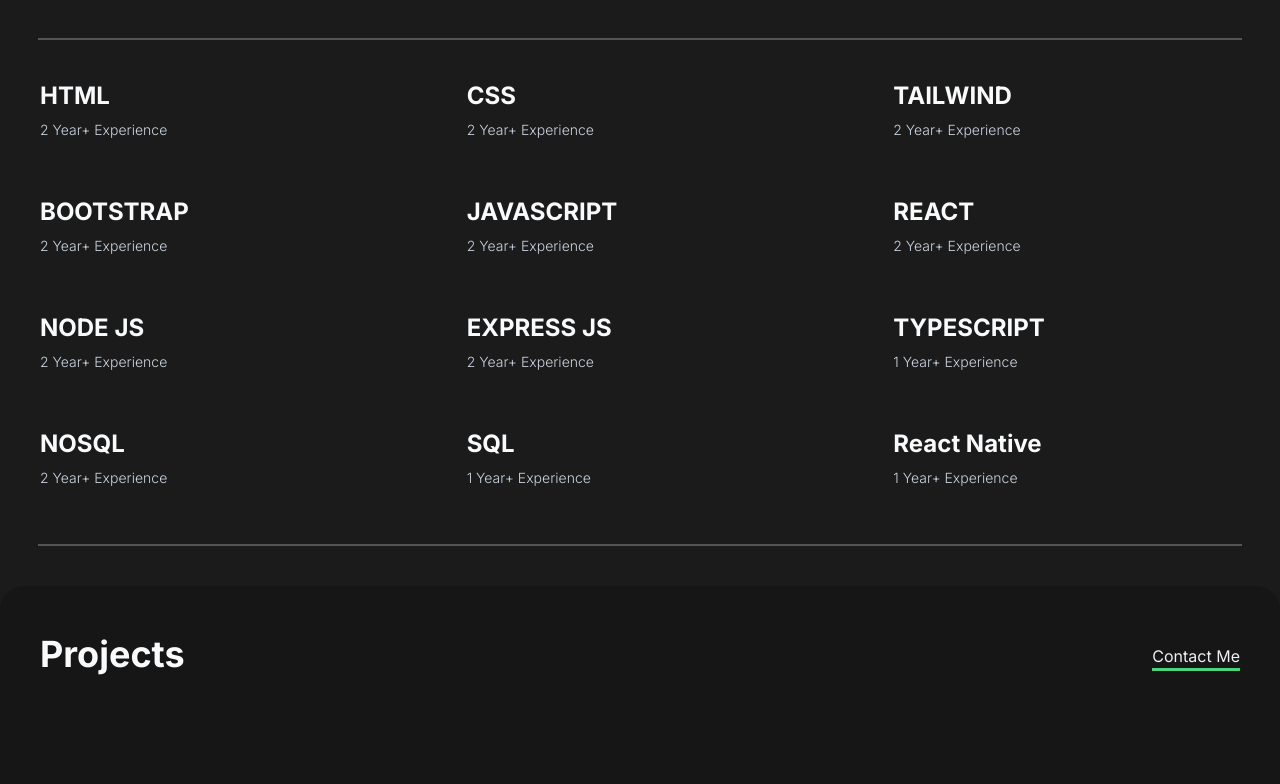
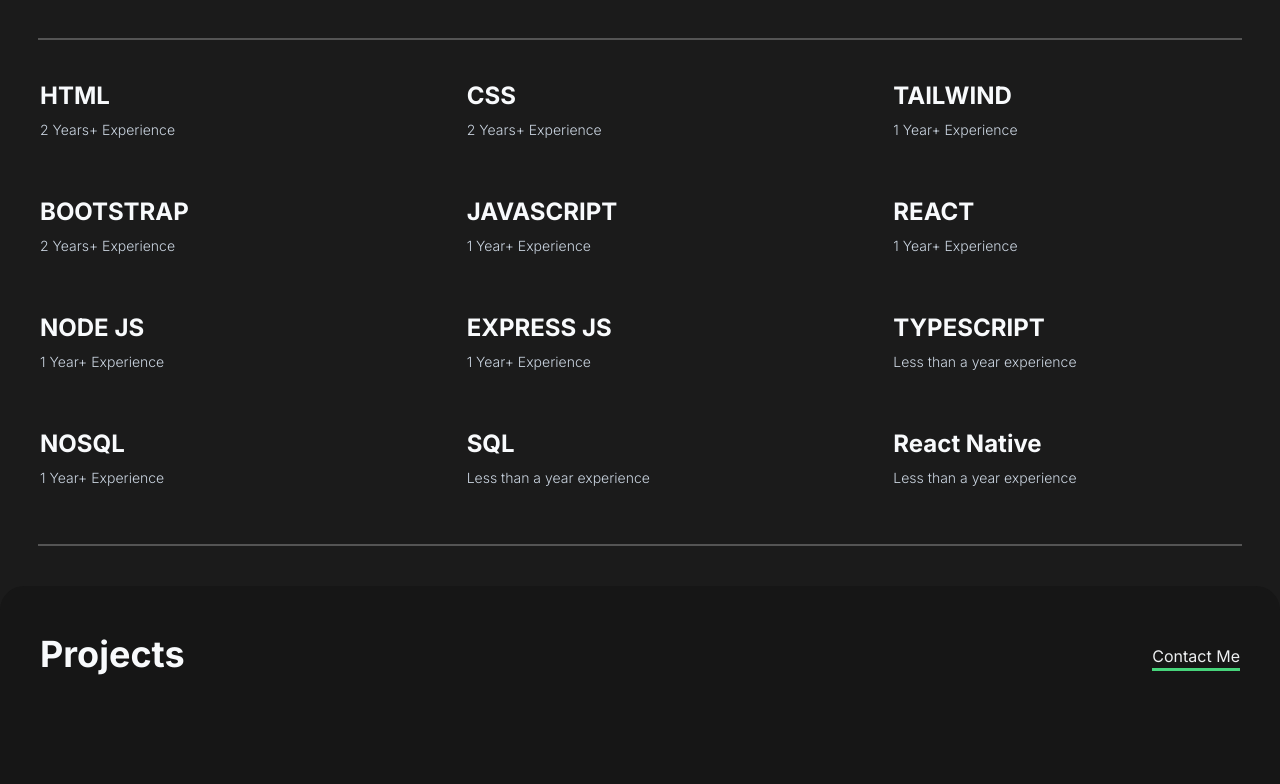
Before and after one commit to ladibanks1/Portfolio, a React (Vite) app: page / in a window 1280 px wide. Shown: the part 814-1598 px from the top of the page. Built offline with nearby package versions, Linux system fonts and the light colour scheme.

Commit message:
automated the skill experience year to update every year also rearanged the project sorting from the best in scending order

```diff
--- a/src/components/ProjectSetup.jsx
+++ b/src/components/ProjectSetup.jsx
@@ -17,6 +17,15 @@ import patientHubImageTwo from "../assets/Project Five/image3.png";
 const ProjectSetup = () => {
   return (
     <div className="projects !flex !flex-wrap lg:p-14">
+      <ProjectImages
+        title={"PATIENT HUB"}
+        tools={["REACT", "EXPRESS", "SOCKETIO", "TAILWIND"]}
+        projectLink={"https://patienthub.vercel.app"}
+        codeLink={"https://github.com/ladibanks1/patient-hub-frontend"}
+        img1={patientHubImage}
+        img2={patientHubImageOne}
+        img3={patientHubImageTwo}
+      />
       <ProjectImages
         title={"SPACE WEBPAGE"}
         tools={["REACT", "CSS", "TAILWIND", "REST API"]}
@@ -43,7 +52,6 @@ const ProjectSetup = () => {
         img1={tailwindProjectImage}
         img2={tailwindProjectImageOne}
         img3={tailwindProjectImageTwo}
-
       />
       <ProjectImages
         title={"RESTAURANT LANDING PAGE"}
@@ -54,15 +62,6 @@ const ProjectSetup = () => {
         img2={bootstrapProjectImageOne}
         img3={bootstrapProjectImageTwo}
       />
-      <ProjectImages
-          title={"PATIENT HUB"}
-          tools={["REACT" , "EXPRESS" , "SOCKETIO" , "TAILWIND"]}
-          projectLink={"https://patienthub.vercel.app"}
-          codeLink={"https://github.com/ladibanks1/patient-hub-frontend"}
-          img1={patientHubImage}
-          img2={patientHubImageOne}
-          img3={patientHubImageTwo}
-      />
     </div>
   );
 };
--- a/src/components/Skills.jsx
+++ b/src/components/Skills.jsx
@@ -1,4 +1,14 @@
-import React from "react";
+// Automactic Date advancement based on the start date of the skill
+
+const getYearsOfExperience = (startDate) => {
+  const start = new Date(startDate).getFullYear();
+  const today = new Date().getFullYear();
+  const difference = today - start;
+
+  return difference > 0
+    ? `${difference} Year${difference > 1 ? "s" : ""}+ Experience`
+    : "Less than a year experience";
+};
 
 const Skills = () => {
   return (
@@ -7,51 +17,51 @@ const Skills = () => {
       <section className="skills">
         <div>
           <h1>HTML</h1>
-          <p>2 Year+ Experience</p>
+          <p>{getYearsOfExperience("2022")}</p>
         </div>
         <div>
           <h1>CSS</h1>
-          <p>2 Year+ Experience</p>
+          <p>{getYearsOfExperience("2022")}</p>
         </div>
         <div>
           <h1>TAILWIND</h1>
-          <p>2 Year+ Experience</p>
+          <p>{getYearsOfExperience("2023")}</p>
         </div>
         <div>
           <h1>BOOTSTRAP</h1>
-          <p>2 Year+ Experience</p>
+          <p>{getYearsOfExperience("2022")}</p>
         </div>
         <div>
           <h1>JAVASCRIPT</h1>
-          <p>2 Year+ Experience</p>
+          <p>{getYearsOfExperience("2023")}</p>
         </div>
         <div>
           <h1>REACT</h1>
-          <p>2 Year+ Experience</p>
+          <p>{getYearsOfExperience("2023")}</p>
         </div>
         <div>
           <h1>NODE JS</h1>
-          <p>2 Year+ Experience</p>
+          <p>{getYearsOfExperience("2023")}</p>
         </div>
         <div>
           <h1>EXPRESS JS</h1>
-          <p>2 Year+ Experience</p>
+          <p>{getYearsOfExperience("2023")}</p>
         </div>
         <div>
           <h1>TYPESCRIPT</h1>
-          <p>1 Year+ Experience</p>
+          <p>{getYearsOfExperience("2024")}</p>
         </div>
         <div>
           <h1>NOSQL</h1>
-          <p>2 Year+ Experience</p>
+          <p>{getYearsOfExperience("2023")}</p>
         </div>
         <div>
           <h1>SQL</h1>
-          <p>1 Year+ Experience</p>
+          <p>{getYearsOfExperience("2024")}</p>
         </div>
         <div>
           <h1>React Native</h1>
-          <p>1 Year+ Experience</p>
+          <p>{getYearsOfExperience("2024")}</p>
         </div>
       </section>
     </div>
```
Also changed, not shown: extensions.txt (added). Lines whose indentation alone changed are shown as unchanged.
